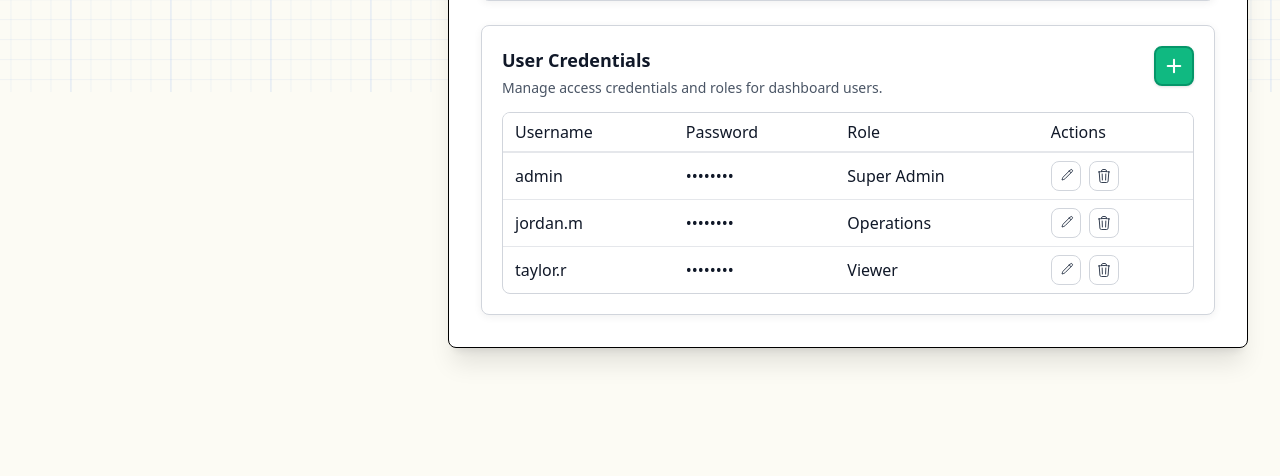
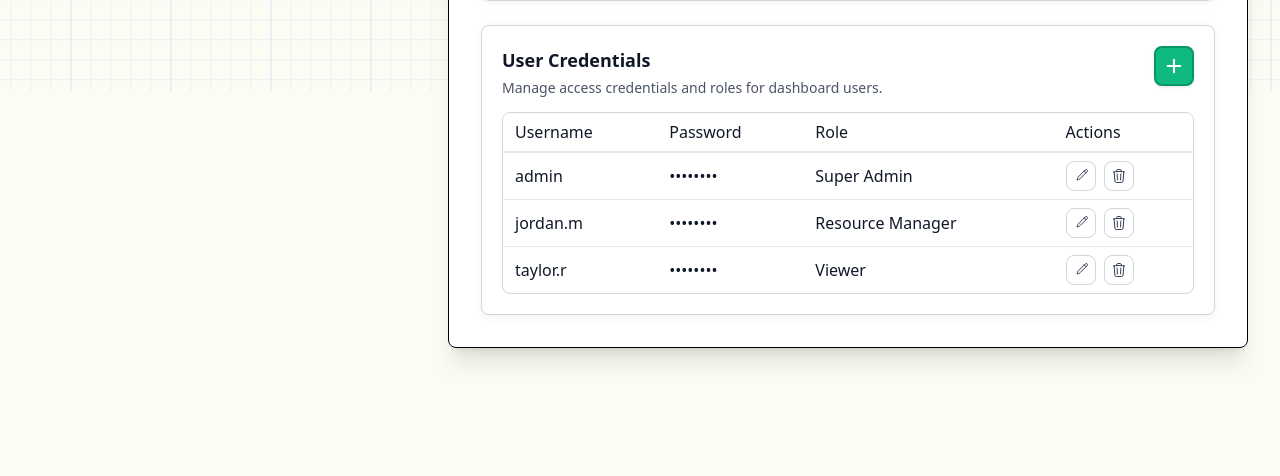
Before and after one commit to kevinmuscara/radar, a Node server app: template views/admin.ejs in a window 1280 px wide, after a click on "Settings". Shown: the part 708-1184 px from the top of the page. Run offline with Node 20, Linux system fonts and the light colour scheme; the template is opened without the code that fills it: most values are stand-ins (such as "Sample title", 1, 10 or a date in 2020); style sheets or scripts are compiled from the project's sources; some libraries are stand-ins or nearby versions.

Commit message:
fixed timestamp log error; updated role manager view

```diff
--- a/config/ResourceManager.js
+++ b/config/ResourceManager.js
@@ -245,7 +245,19 @@ class ResourceManager {
   async getCheckErrors(limit = 200) {
     await this.ready;
     const db = await this.dbManager.getDb();
-    const rows = await db.all(`SELECT id, resource_id, resource_name, status_page, check_type, error_message, created_at FROM status_check_errors ORDER BY created_at DESC LIMIT ?`, [limit]);
+    const rows = await db.all(`
+      SELECT
+        id,
+        resource_id,
+        resource_name,
+        status_page,
+        check_type,
+        error_message,
+        datetime(created_at, 'localtime') as created_at
+      FROM status_check_errors
+      ORDER BY datetime(created_at) DESC
+      LIMIT ?
+    `, [limit]);
     return rows;
   }
 
--- a/public/admin.js
+++ b/public/admin.js
@@ -95,14 +95,37 @@ function toUiCheckType(apiType) {
 
 function toUiRole(role) {
   if (role === 'superadmin') return 'Admin';
-  if (role === 'resource_manager') return 'Role Manager';
-  return role || 'Role Manager';
+  if (role === 'resource_manager') return 'Resource Manager';
+  return role || 'Resource Manager';
 }
 
 function toApiRole(uiRole) {
   if (uiRole === 'Admin' || uiRole === 'Super Admin') return 'superadmin';
-  if (uiRole === 'Role Manager' || uiRole === 'Operations') return 'resource_manager';
+  if (uiRole === 'Resource Manager' || uiRole === 'Role Manager' || uiRole === 'Operations') return 'resource_manager';
   return null;
+}
+
+function formatErrorTimestamp(value) {
+  const text = String(value || '').trim();
+  if (!text) return '';
+
+  const normalized = text.replace(' ', 'T');
+  const sqliteLike = normalized.match(/^(\d{4})-(\d{2})-(\d{2})T(\d{2}):(\d{2})(?::(\d{2}))?$/);
+  if (sqliteLike) {
+    const [, year, month, day, hours, minutes, seconds] = sqliteLike;
+    const date = new Date(
+      Number(year),
+      Number(month) - 1,
+      Number(day),
+      Number(hours),
+      Number(minutes),
+      Number(seconds || 0)
+    );
+    return Number.isNaN(date.getTime()) ? text : date.toLocaleString();
+  }
+
+  const date = new Date(normalized);
+  return Number.isNaN(date.getTime()) ? text : date.toLocaleString();
 }
 
 function toAnnouncementType(value) {
@@ -515,7 +538,7 @@ function initializeCredentialRoleOptions() {
   const options = [
     { value: '', label: 'Select role' },
     { value: 'Admin', label: 'Admin' },
-    { value: 'Role Manager', label: 'Role Manager' }
+    { value: 'Resource Manager', label: 'Resource Manager' }
   ];
 
   const createSelect = qs('#user-role');
@@ -619,16 +642,18 @@ function renderErrors() {
 
   tbody.innerHTML = state.errors.map((error) => `
     <tr class="*:text-gray-900 *:first:font-medium">
-      <td class="px-3 py-2 whitespace-nowrap">${escapeHtml(new Date(error.created_at).toLocaleString())}</td>
+      <td class="px-3 py-2 whitespace-nowrap">${escapeHtml(formatErrorTimestamp(error.created_at))}</td>
       <td class="px-3 py-2 whitespace-nowrap">${escapeHtml(error.resource_name || '')}</td>
       <td class="px-3 py-2 whitespace-nowrap">${escapeHtml(error.check_type || '')}</td>
       <td class="px-3 py-2 whitespace-nowrap">${escapeHtml(error.error_message || '')}</td>
       <td class="px-3 py-2 whitespace-nowrap">
-        <div class="flex items-center gap-2">
-          <button type="button" aria-label="Delete error" class="delete-btn-animated rounded border border-gray-300 p-1.5 text-gray-700 hover:bg-gray-100" data-delete-type="error" data-delete-item="error log" data-error-id="${error.id}">
-            <svg xmlns="http://www.w3.org/2000/svg" fill="none" viewBox="0 0 24 24" stroke-width="1.5" stroke="currentColor" class="size-4"><path stroke-linecap="round" stroke-linejoin="round" d="m14.74 9-.346 9m-4.788 0L9.26 9m9.968-3.21c.342.052.682.107 1.022.166m-1.022-.165L18.16 19.673A2.25 2.25 0 0 1 15.916 21.75H8.084a2.25 2.25 0 0 1-2.245-2.077L4.772 5.79m14.456 0a48.108 48.108 0 0 0-3.478-.397m-12 .562c.34-.059.68-.114 1.022-.165m0 0a48.11 48.11 0 0 1 3.478-.397m7.5 0v-.916c0-1.18-.91-2.164-2.09-2.201a51.964 51.964 0 0 0-3.32 0c-1.18.037-2.09 1.022-2.09 2.201v.916m7.5 0a48.667 48.667 0 0 0-7.5 0"/></svg>
-          </button>
-        </div>
+        ${state.isSuperAdmin ? `
+          <div class="flex items-center gap-2">
+            <button type="button" aria-label="Delete error" class="delete-btn-animated rounded border border-gray-300 p-1.5 text-gray-700 hover:bg-gray-100" data-delete-type="error" data-delete-item="error log" data-error-id="${error.id}">
+              <svg xmlns="http://www.w3.org/2000/svg" fill="none" viewBox="0 0 24 24" stroke-width="1.5" stroke="currentColor" class="size-4"><path stroke-linecap="round" stroke-linejoin="round" d="m14.74 9-.346 9m-4.788 0L9.26 9m9.968-3.21c.342.052.682.107 1.022.166m-1.022-.165L18.16 19.673A2.25 2.25 0 0 1 15.916 21.75H8.084a2.25 2.25 0 0 1-2.245-2.077L4.772 5.79m14.456 0a48.108 48.108 0 0 0-3.478-.397m-12 .562c.34-.059.68-.114 1.022-.165m0 0a48.11 48.11 0 0 1 3.478-.397m7.5 0v-.916c0-1.18-.91-2.164-2.09-2.201a51.964 51.964 0 0 0-3.32 0c-1.18.037-2.09 1.022-2.09 2.201v.916m7.5 0a48.667 48.667 0 0 0-7.5 0"/></svg>
+            </button>
+          </div>
+        ` : '<span class="text-sm text-gray-500">-</span>'}
       </td>
     </tr>
   `).join('');
@@ -706,7 +731,7 @@ function renderAll() {
   renderResources();
   renderAnnouncements();
   state.isSuperAdmin && renderUsers();
-  state.isSuperAdmin && renderErrors();
+  renderErrors();
   renderCategoryFilterOptions();
   renderResourceCategoryOptions();
   initEnhancedTables();
@@ -1225,7 +1250,7 @@ function bindGlobalActions() {
       }
 
       if (editType === 'credential') {
-        const selectedRole = editButton.getAttribute('data-edit-role') || 'Role Manager';
+        const selectedRole = editButton.getAttribute('data-edit-role') || 'Resource Manager';
         qs('#edit-user-username').value = editButton.getAttribute('data-edit-username') || '';
         qs('#edit-user-password').value = '';
         qs('#edit-user-role').value = selectedRole;
@@ -1818,11 +1843,10 @@ function applyRoleVisibility() {
   tabSettings && (tabSettings.style.display = 'none');
   panelSettings && (panelSettings.style.display = 'none');
 
-  const errorCard = qsa('#panel-operations .rounded.border.border-gray-300.bg-white').find((card) => {
-    const title = qs('h3', card);
-    return title && title.textContent.trim() === 'Error Log';
-  });
-  errorCard && (errorCard.style.display = 'none');
+  const clearErrorsButton = qs('button[aria-label="Delete all error logs"]');
+  if (clearErrorsButton) {
+    clearErrorsButton.style.display = 'none';
+  }
 }
 
 function bindManualCheck() {
--- a/views/admin.ejs
+++ b/views/admin.ejs
@@ -653,10 +653,10 @@
                     <tr class="*:text-gray-900 *:first:font-medium">
                       <td class="px-3 py-2 whitespace-nowrap">jordan.m</td>
                       <td class="px-3 py-2 whitespace-nowrap">••••••••</td>
-                      <td class="px-3 py-2 whitespace-nowrap">Operations</td>
+                      <td class="px-3 py-2 whitespace-nowrap">Resource Manager</td>
                       <td class="px-3 py-2 whitespace-nowrap">
                         <div class="flex items-center gap-2">
-                          <button type="button" aria-label="Edit jordan.m credentials" class="edit-btn-animated rounded-lg border border-gray-300 p-1.5 text-gray-700 hover:bg-gray-100" data-edit-type="credential" data-edit-username="jordan.m" data-edit-role="Operations">
+                          <button type="button" aria-label="Edit jordan.m credentials" class="edit-btn-animated rounded-lg border border-gray-300 p-1.5 text-gray-700 hover:bg-gray-100" data-edit-type="credential" data-edit-username="jordan.m" data-edit-role="Resource Manager">
                             <svg xmlns="http://www.w3.org/2000/svg" fill="none" viewBox="0 0 24 24" stroke-width="1.5" stroke="currentColor" class="size-4"><path stroke-linecap="round" stroke-linejoin="round" d="m16.862 4.487 1.687-1.688a1.875 1.875 0 1 1 2.652 2.652L10.582 16.07a4.5 4.5 0 0 1-1.897 1.13L6 18l.8-2.685a4.5 4.5 0 0 1 1.13-1.897l8.932-8.931ZM19.5 7.125 16.875 4.5"/></svg>
                           </button>
                           <button type="button" aria-label="Delete jordan.m credentials" class="delete-btn-animated rounded-lg border border-gray-300 p-1.5 text-gray-700 hover:bg-gray-100" data-delete-item="jordan.m user" data-delete-type="credential">
@@ -937,7 +937,7 @@
               <select id="user-role" name="user-role" required class="w-full rounded-lg border border-gray-300 px-3 py-2 text-sm focus:border-indigo-500 focus:outline-none focus:ring-2 focus:ring-indigo-200">
                 <option value="">Select a role</option>
                 <option value="Super Admin">Super Admin</option>
-                <option value="Operations">Operations</option>
+                <option value="Resource Manager">Resource Manager</option>
                 <option value="Viewer">Viewer</option>
               </select>
             </div>
@@ -1109,7 +1109,7 @@
               <select id="edit-user-role" name="user-role" required class="w-full rounded-lg border border-gray-300 px-3 py-2 text-sm focus:border-indigo-500 focus:outline-none focus:ring-2 focus:ring-indigo-200">
                 <option value="">Select a role</option>
                 <option value="Super Admin">Super Admin</option>
-                <option value="Operations">Operations</option>
+                <option value="Resource Manager">Resource Manager</option>
                 <option value="Viewer">Viewer</option>
               </select>
             </div>
--- a/views/dashboard.ejs
+++ b/views/dashboard.ejs
@@ -182,9 +182,9 @@
               placeholder="<%= lotrMode ? 'Search the realms of Middle-earth...' : 'Search for a resource...' %>"
               class="w-full min-w-0 px-3 py-1.5 border-2 border-gray-300 rounded-lg focus:outline-none focus:border-black focus:ring-0 text-gray-900 text-sm"
             >
-            <button type="submit" class="px-3 py-1.5 border-2 border-gray-300 rounded-lg text-sm font-medium text-gray-700 hover:border-black hover:text-black bg-white whitespace-nowrap">
+            <!-- <button type="submit" class="px-3 py-1.5 border-2 border-gray-300 rounded-lg text-sm font-medium text-gray-700 hover:border-black hover:text-black bg-white whitespace-nowrap">
               Search
-            </button>
+            </button> -->
           </div>
         </form>
       </div>
@@ -293,7 +293,7 @@
         </details>
 
         <% allCategories.forEach((category) => { %>
-        <details class="group overflow-hidden border-2 border-black rounded-lg shadow-[4px_4px_0_0] [&_summary::-webkit-details-marker]:hidden" data-category-section data-category="<%= category.slug %>" open>
+        <details class="group overflow-hidden border-2 border-black rounded-lg shadow-[4px_4px_0_0] [&_summary::-webkit-details-marker]:hidden" data-category-section data-category="<%= category.slug %>">
           <summary class="flex cursor-pointer items-center justify-between gap-4 bg-white px-4 py-3 font-medium text-gray-900 hover:bg-gray-50 focus:bg-gray-50 focus:outline-0">
             <div class="flex items-center gap-3">
               <span class="font-semibold"><%= category.name %></span>
```
Also changed, not shown: 1 other file.
